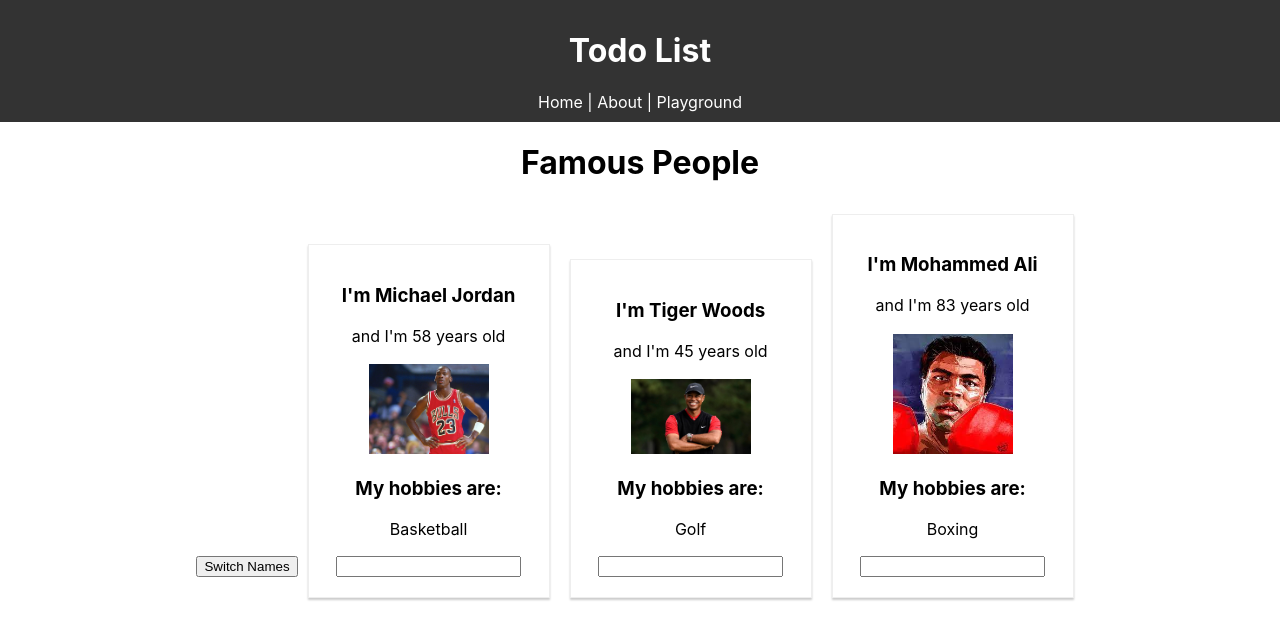
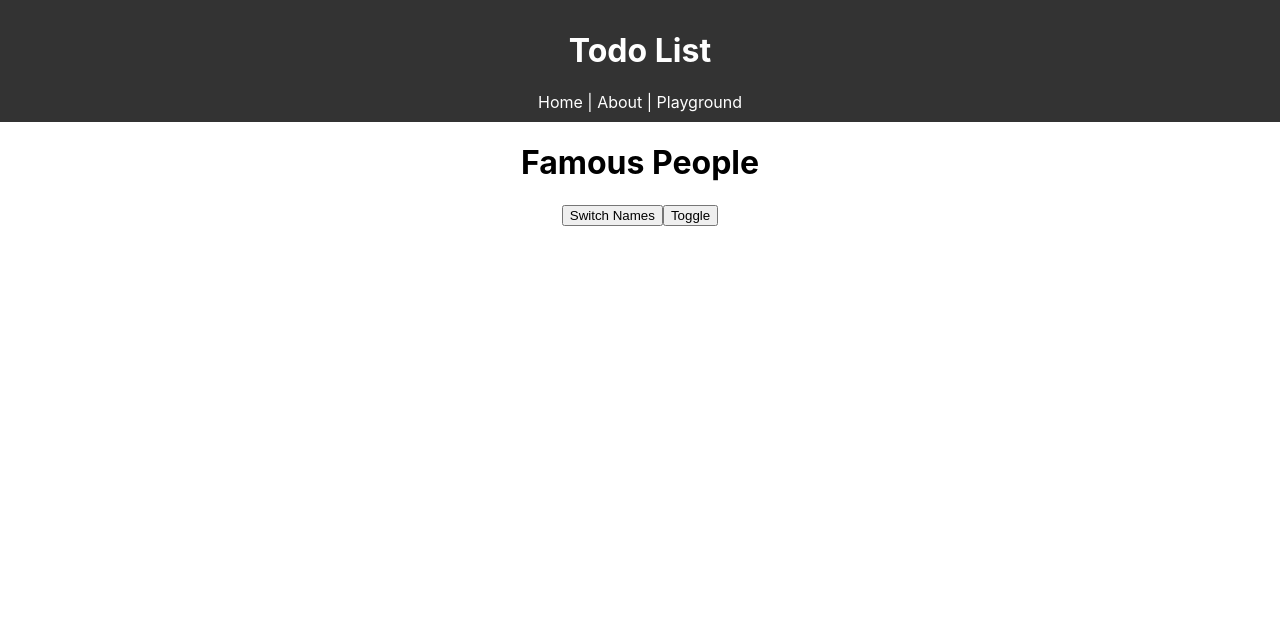
Before and after one commit to moranthomas/react-expense-routing-tracker, a React (Create React App) app: page / in a window 1280 px wide. Shown: the top 640 px of the page. Built offline with nearby package versions, Linux system fonts and the light colour scheme.

Commit message:
adding 3 cards, toggling and switching names

```diff
--- a/src/App.js
+++ b/src/App.js
@@ -5,10 +5,6 @@ import About from './components/About.js';
 import Playground from './components/Playground.js';
 import Header from './layout/Header';
 import {BrowserRouter as Router, Route} from 'react-router-dom';
-import alannah from './ala.jpeg';
-import hayley from './hay.jpg';
-import brooke from './brooke.jpg';
-
 
 //function App() {
 
@@ -19,24 +15,12 @@ class App extends Component {
       {name: 'Michael Jordan', age: 58,   hobbies: 'Basketball',   index: 0 },
       {name: 'Tiger Woods', age: 45,      hobbies: 'Golf',   index: 1 },
       {name: 'Mohammed Ali', age: 83,     hobbies: 'Boxing',   index: 2}
-    ]
-  }
-
-  nameChangedHandler = (event) =>  {
-    this.setState(
-      {
-        persons: [
-          {name: event.target.value, age: 58, index: 0 },
-          {name: event.target.value, age: 63, index: 1 },
-          {name: event.target.value, age: 33, index: 2}
-        ]
-      }
-    )
+    ],
+    showPersons: false
   }
 
   switchNameHandler = () => {
-    // DON'T DO THIS - > this.state.persons[0].name = 'john';
-    // INSTEAD USE the setState( ) method
+    // DON'T DO THIS - > this.state.persons[0].name = 'john'; // INSTEAD always USE the setState( ) method
     this.setState(
        {
          persons: [
@@ -48,16 +32,33 @@ class App extends Component {
     )
   }
 
+  // This takes an event as an argument since it is being called from the input field
+  nameChangedHandler = (event) =>  {
+    this.setState(
+      {
+        persons: [
+          {name: this.state.persons[0].name, age: 58, index: 0 },
+          {name: event.target.value, age: 45, index: 1 },
+          {name: this.state.persons[2].name, age: 83, index: 2}
+        ]
+      }
+    )
+  }
+
+  togglePersonsHandler = (event) => {
+    const doesShow = this.state.showPersons;
+    this.setState({ showPersons: !doesShow } );
+  }
+
   render() {
-    return (
 
-      <Router>
-        <div className="App">
-          <div className="container">
-          <Header />
+    // we can write whatrver code we want here before the return() block since this is not JSX !
 
-            <h1> Famous People </h1>
-            <button onClick={this.switchNameHandler}>Switch Names</button>
+    let persons = null;
+
+    if(this.state.showPersons) {
+      persons = (
+        <div>
         <Person
           name={this.state.persons[0].name}
           age={this.state.persons[0].age}
@@ -65,7 +66,6 @@ class App extends Component {
           index={this.state.persons[0].index}
           changed={this.nameChangedHandler} >
         </Person>
-
         <Person
           name={this.state.persons[1].name}
           age={this.state.persons[1].age}
@@ -80,6 +80,22 @@ class App extends Component {
           index={this.state.persons[2].index}
           changed={this.nameChangedHandler} >
         </Person>
+      </div>
+      );
+    }
+
+    return (
+
+      <Router>
+        <div className="App">
+          <div className="container">
+          <Header />
+
+            <h1> Famous People </h1>
+            <button onClick={this.switchNameHandler}>Switch Names</button>
+
+            <button onClick={this.togglePersonsHandler}>Toggle </button>
+            {persons}
 
             <Route path="/about" component={About} />
 
--- a/src/components/Person.js
+++ b/src/components/Person.js
@@ -12,7 +12,7 @@ const person = (props) => {
             <img src={Images[props.index].icon}  width='120px'></img>
             <h3> My hobbies are: </h3> {props.hobbies}
             <p> {props.children}</p>
-            <input type="text" onChange={props.changed} />
+            <input type="text" onChange={props.changed} value={props.name} />
         </div>
         )
 };
```
Lines whose indentation alone changed are shown as unchanged.
